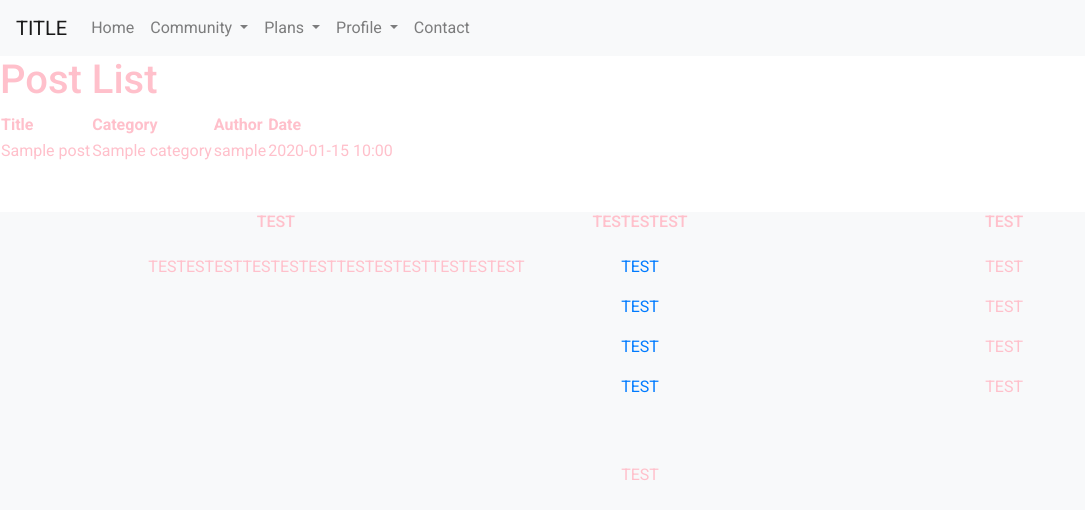
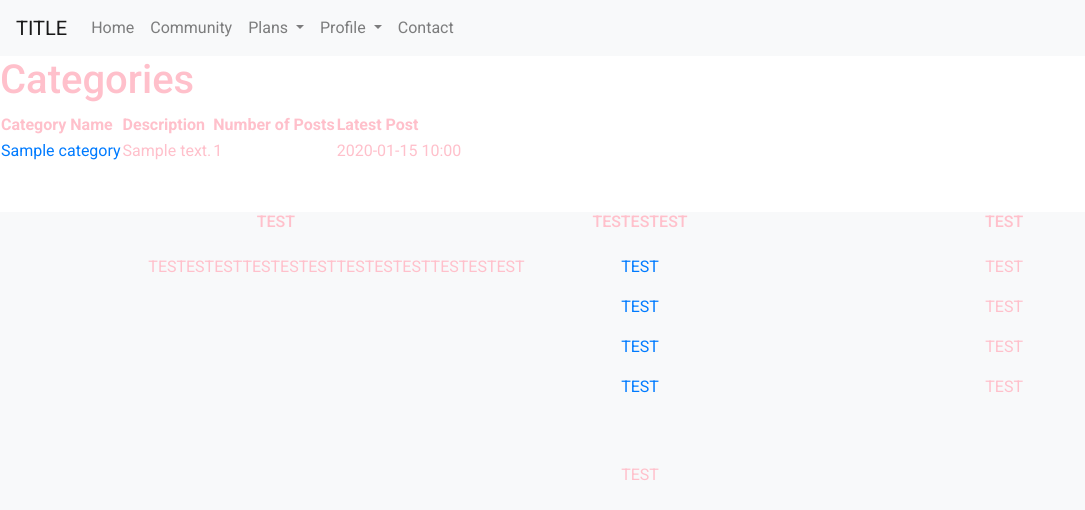
Before and after one commit to Code-Institute-Submissions/alexzanotti-milestone.project.4, a Django app: page /community/ in a window 1280 px wide. Shown: the top 510 px of the page, without its empty margins (0-1085 px from the left). Run offline with Django 3.2, Linux system fonts and the light colour scheme; tables that the repository leaves empty hold one stand-in row (values such as "Sample post"); some libraries are stand-ins or nearby versions.

Commit message:
updated community page and added category page

```diff
--- a/community/templates/community/community.html
+++ b/community/templates/community/community.html
@@ -4,30 +4,28 @@
 {% block title %}Post List | My Community{% endblock %}
 
 {% block content %}
-<h1>Post List</h1>
-
-
+<h1>Categories</h1>
 
 <table>
     <thead>
         <tr>
-            <th>Title</th>
-            <th>Category</th>
-            <th>Author</th>
-            <th>Date</th>
+            <th>Category Name</th>
+            <th>Description</th>
+            <th>Number of Posts</th>
+            <th>Latest Post</th>
         </tr>
     </thead>
     <tbody>
-        {% for post in posts %}
+        {% for category in categories %}
         <tr>
-            <td>{{ post.title }}</a></td>
-            <td>{{ post.category }}</td>
-            <td>{{ post.author.profile_user.username }}</td>
-            <td>{{ post.created_at|date:'Y-m-d H:i' }}</td>
+            <td><a href="{% url 'community_category' category.id %}">{{ category.name }}</a></td>
+            <td>{{ category.description }}</td>
+            <td>{{ category.num_posts }}</td>
+            <td>{{ category.latest_post_date|default:'N/A'|date:'Y-m-d H:i' }}</td>
         </tr>
         {% empty %}
         <tr>
-            <td colspan="4">No posts available.</td>
+            <td colspan="4">No categories available.</td>
         </tr>
         {% endfor %}
     </tbody>
--- a/community/urls.py
+++ b/community/urls.py
@@ -3,4 +3,6 @@ from . import views
 
 urlpatterns = [
     path('', views.community, name='community'),
+    path('posts/category/<int:category_id>/',
+         views.community_category, name='community_category'),
 ]
--- a/community/views.py
+++ b/community/views.py
@@ -1,10 +1,26 @@
-from django.shortcuts import render, redirect
+from django.shortcuts import render, redirect, get_object_or_404
 from .models import Category, Post, Comment
 from .forms import CategoryForm, PostForm, CommentForm
+from django.db.models import Count, Max
 
 # Create your views here.
 
-
+"""
 def community(request):
     posts = Post.objects.all().order_by('-created_at')
     return render(request, 'community/community.html', {'posts': posts})
+"""
+
+
+def community(request):
+    categories = Category.objects.annotate(
+        num_posts=Count('post'),
+        latest_post_date=Max('post__created_at')
+    )
+    return render(request, 'community/community.html', {'categories': categories})
+
+
+def community_category(request, category_id):
+    category = get_object_or_404(Category, id=category_id)
+    posts = Post.objects.filter(category=category)
+    return render(request, 'community/community_category.html', {'category': category, 'posts': posts})
--- a/templates/base.html
+++ b/templates/base.html
@@ -45,21 +45,8 @@
                     <li class="nav-item">
                         <a class="nav-link" href="{% url 'home' %}">Home</a>
                     </li>
-                    <li class="nav-item dropdown">
-                        <a class="nav-link dropdown-toggle" href="#" role="button" data-toggle="dropdown"
-                            aria-expanded="false">
-                            Community
-                        </a>
-                        <div class="dropdown-menu">
-                            <p>Categories:</p>
-                            <a class="dropdown-item" href="#">Category 1</a>
-                            <a class="dropdown-item" href="#">Category 2</a>
-                            <a class="dropdown-item" href="#">Category 3</a>
-                            <a class="dropdown-item" href="#">Category 4</a>
-                            <a class="dropdown-item" href="#">Category 5</a>
-                            <div class="dropdown-divider"></div>
-                            <a class="dropdown-item" href="{% url 'community' %}">All Categories</a>
-                        </div>
+                    <li class="nav-item">
+                        <a class="nav-link" href="{% url 'community' %}">Community</a>
                     </li>
                     <li class="nav-item dropdown">
                         <a class="nav-link dropdown-toggle" href="#" role="button" data-toggle="dropdown"
```
Also changed, not shown: community/templates/community/community_category.html (added, +31 -0 lines).
